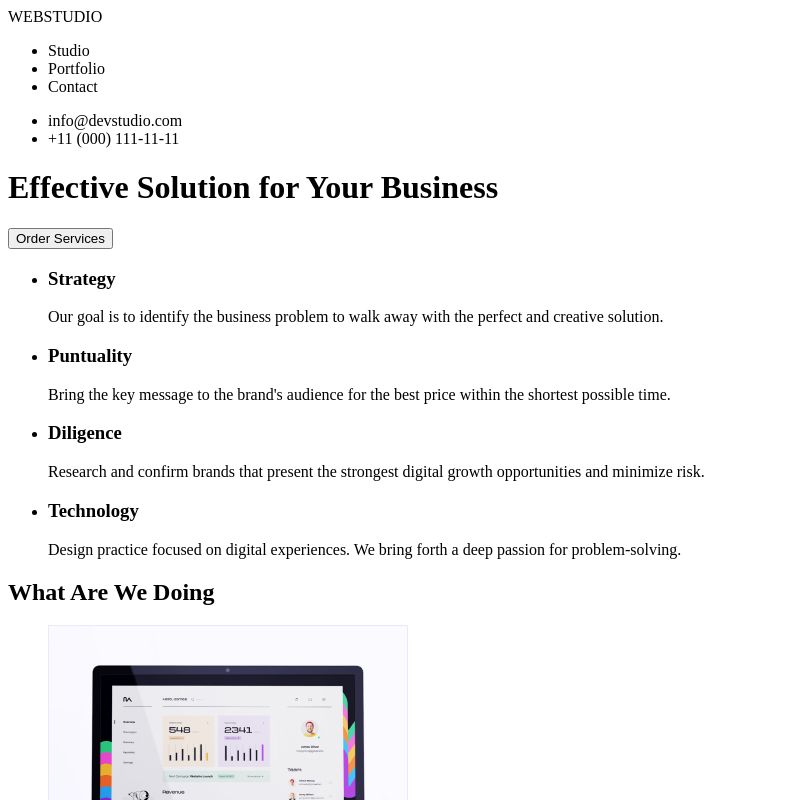
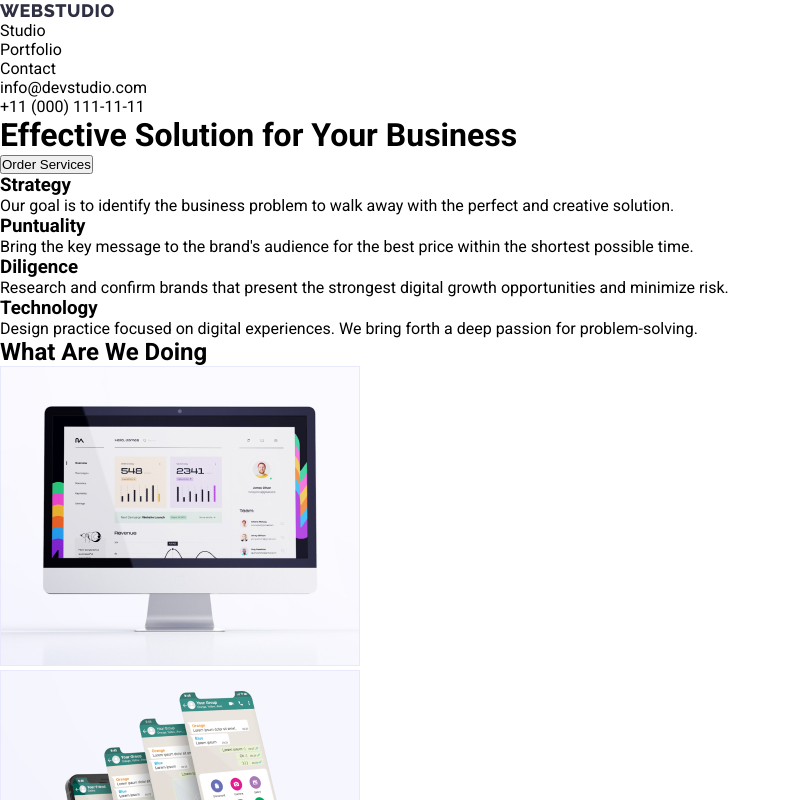
Before and after one commit to Armani0416/Homework-2, a plain HTML site: page index.html in a window 1280 px wide. Shown: the top 800 px of the page, without its empty margins (0-791 px from the left). Drawn offline with Linux system fonts and the light colour scheme.

Commit message:
initial commit for homework-2

```diff
--- /dev/null
+++ b/css/styles.css
@@ -0,0 +1,19 @@
+* {
+    margin: 0;
+    padding: 0;
+    box-sizing: border-box;
+  }
+
+  body{
+    font-family: 'Roboto', sans-serif;
+  }
+  .nav-logo {
+    color: var(--NAVY-BLUE, #2E2F42);
+font-family: Raleway;
+font-size: 18px;
+font-style: normal;
+font-weight: 800;
+line-height: 21px; /* 116.667% */
+letter-spacing: 0.54px;
+text-transform: uppercase;
+  }
--- a/index.html
+++ b/index.html
@@ -2,15 +2,17 @@
 <html lang="en">
 <head>
     <meta charset="UTF-8">
-    <meta name="viewport" content="width=device-width, initial-scale=1.0">
+    <meta name="viewport" content="width=device-width, initial-scale=1.0"><link rel="preconnect" href="https://fonts.googleapis.com">
+    <link rel="preconnect" href="https://fonts.gstatic.com" crossorigin="">
+    <link href="https://fonts.googleapis.com/css2?family=Raleway:wght@800&amp;family=Roboto:wght@400;500;700;900&amp;display=swap" rel="stylesheet"><link rel="stylesheet" href="./css/styles.css">
     <title>Document</title>
 </head>
 <body>
-    <header>
-        <nav>
-            <a>WEBSTUDIO</a>
-            <ul>
-                <li><a>Studio</a></li>
+    <header class="header">
+       <nav class="nav">
+            <a class="nav-logo">WEBSTUDIO</a>
+            <ul class="nav-list">
+                <li class="nav-list-item"><a class="nav-item-link" >Studio</a></li>
                 <li><a>Portfolio</a></li>
                 <li><a>Contact</a></li>
             </ul>
```
